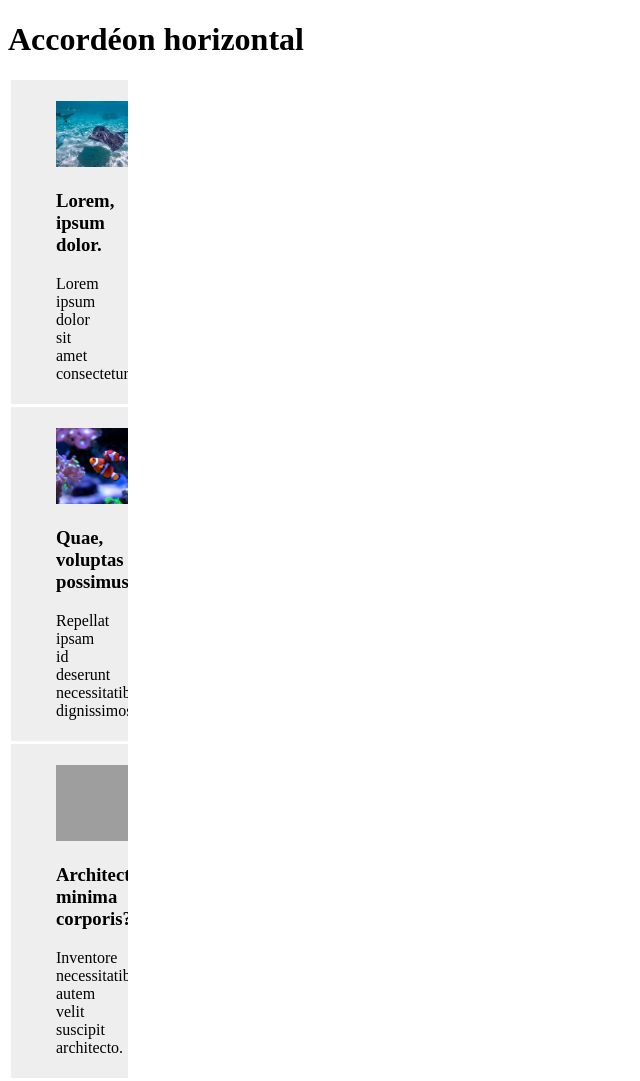
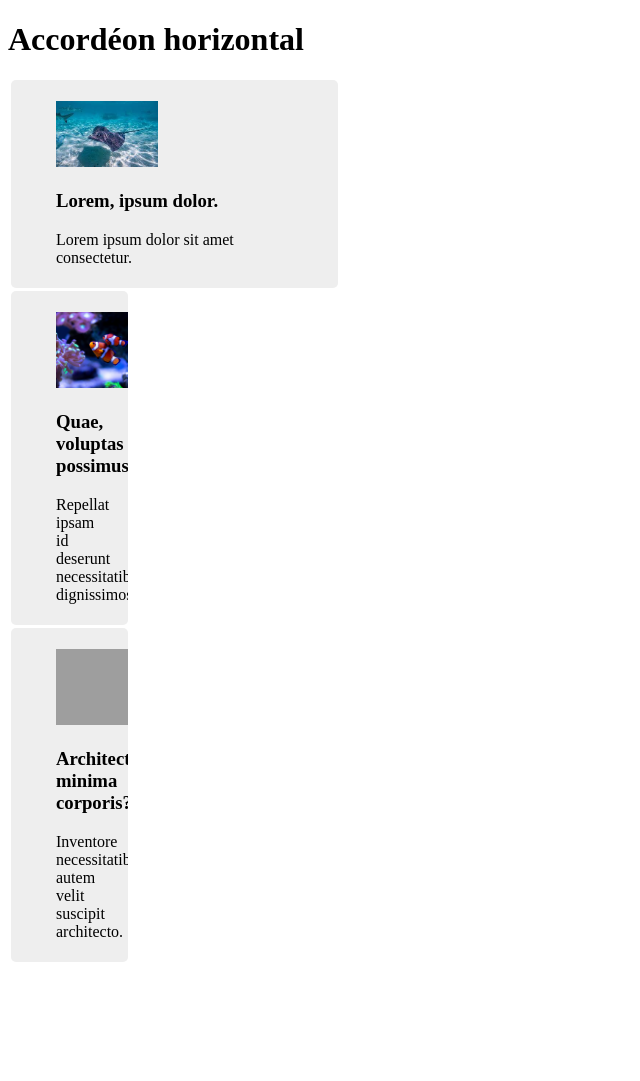
Before and after one commit to MMI-SAE-105/2022-r113-tp3-accordeons-marionmura, a website built with Parcel: page 04-accordeon-horizontal.html in a window 1280 px wide. Shown: the whole page, without its empty margins (0-640 px from the left). After the commit the page ends 970 px from the top, so only its background shows below. Built offline with nearby package versions, Linux system fonts and the light colour scheme; grey boxes are pictures that could not be loaded.

Commit message:
accordeon li.Actif

```diff
--- a/style.css
+++ b/style.css
@@ -10,4 +10,12 @@
     overflow: hidden;
     margin:3px;
     padding:5px;
+    list-style: none;
+    border-radius: 5px;
+  /* pour l'animation, transition sur width */
+
 }
+
+#accordeon li.actif {
+    width: 317px;
+}
```
